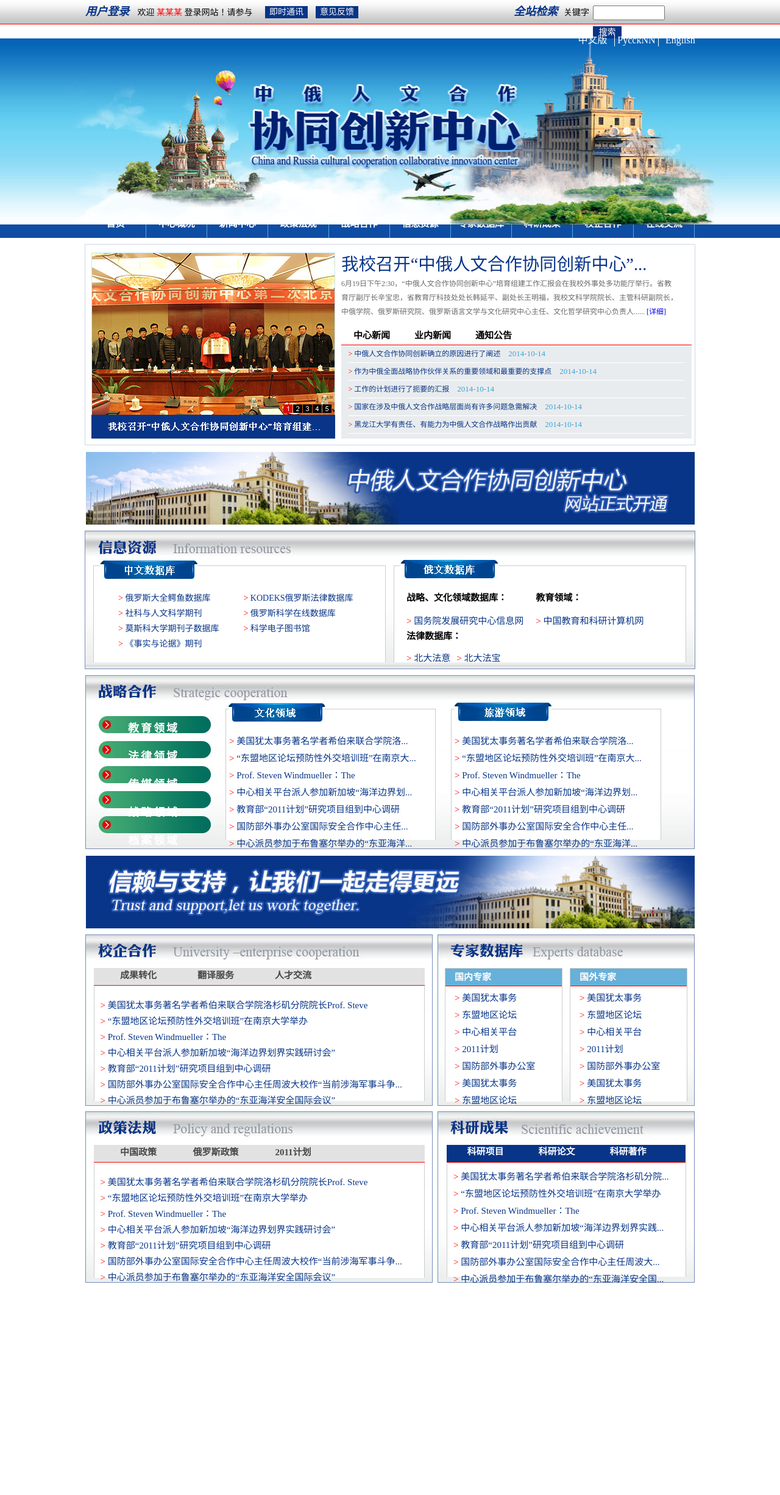
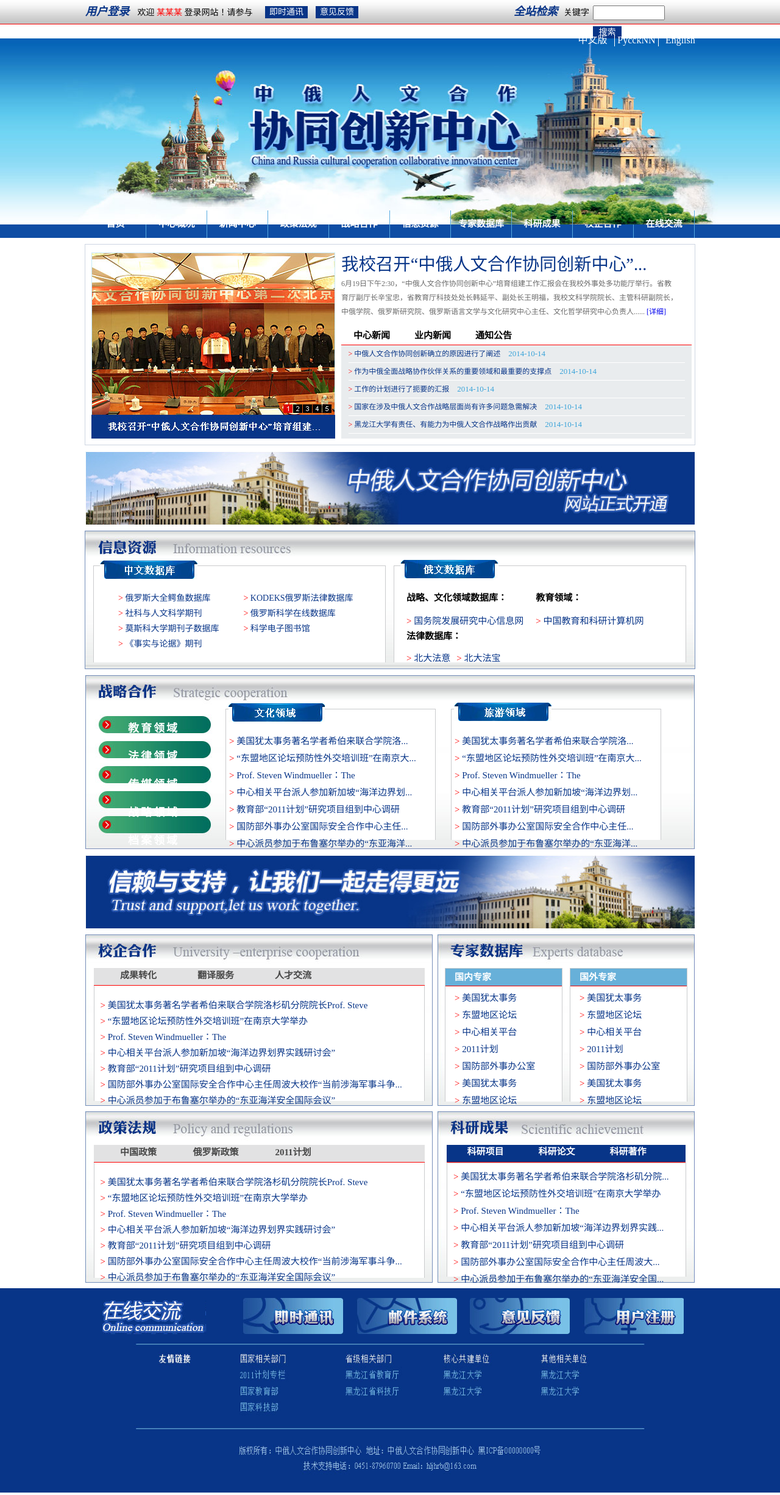
Before and after one commit to HKXMKF/ZEXYXM, a plain HTML site: page 黑大中俄项目/index.html in a window 1280 px wide. Shown: the whole page at 61% size. Before the commit the page ends 2106 px from the top, so only its background shows below. Drawn offline with Linux system fonts and the light colour scheme.

Commit message:
赵洋
求测试

```diff
--- a/黑大中俄项目/css/index.css
+++ b/黑大中俄项目/css/index.css
@@ -1,11 +1,11 @@
 body{
-    width: 1280px;
+    min-width: 1280px;
 }
 .Z_sred{
     color: red;
 }
 .Z_head{
-    width: 1280px;
+    width: 100%;
     height: 39px;
     font-size: 14px;
     border-bottom: 1px solid red;
@@ -91,8 +91,14 @@ body{
     color: white;
 }
 .Z_crbackground{
+    width: 100%;
+    height: 305px;
+
+}
+.Z_imgT{
     width: 1280px;
-    height: 305px;
+    height: 100%;
+    margin: 0 auto;
     position: relative;
 }
 .Z_crbackground_img{
@@ -134,7 +140,7 @@ body{
     color: red;
 }
 .Z_navigation{
-    width: 1280px;
+    width: 100%;
     height: 45px;
     background-color: #0e4da4;
     margin-top:-15px;
@@ -165,10 +171,14 @@ body{
     background-color: #ffcb33;
     color:#aa2b2b;
 }
+.Z_navigation_l2{
+    position: relative;
+}
 .Z_hide_u1{
     position: absolute;
-    _top: 390px;
-    _left: 197px;
+    top:45px;
+    left: 0;
+    _left:-40px;
     width:480px;
     height: 35px;
     padding: 0;
@@ -191,10 +201,14 @@ body{
 .Z_navigation_l2:hover .Z_hide_u1{
     display: block;
 }
+.Z_navigation_l3{
+    position: relative;
+}
 .Z_hide_u2{
     position: absolute;
-    _top: 390px;
-    _left: 297px;
+    top: 45px;
+    left: 0;
+    _left:-40px;
     width:480px;
     height: 35px;
     padding: 0;
@@ -217,12 +231,13 @@ body{
 .Z_navigation_l3:hover .Z_hide_u2{
     display: block;
 }
+.Z_navigation_l5{
+    position: relative;
+}
 .Z_hide_u3{
     position: absolute;
-    left:250px;
-    _top: 390px;
-    _left:220px;
-
+    top: 45px;
+    left:-250px;
     width:840px;
     height: 35px;
     padding: 0;
@@ -245,10 +260,14 @@ body{
 .Z_navigation_l5:hover .Z_hide_u3{
     display: block;
 }
+.Z_navigation_l6{
+    position: relative;
+}
 .Z_hide_u4{
     position: absolute;
-    _top: 390px;
-    _left: 600px;
+    top: 45px;
+    left: 0;
+    _left:-40px;
     width:240px;
     height: 35px;
     padding: 0;
@@ -271,10 +290,14 @@ body{
 .Z_navigation_l6:hover .Z_hide_u4{
     display: block;
 }
+.Z_navigation_l7{
+    position: relative;
+}
 .Z_hide_u5{
     position: absolute;
-    _top: 390px;
-    _left: 697px;
+    top: 45px;
+    left: 0;
+    _left:-40px;
     width:240px;
     height: 35px;
     padding: 0;
@@ -297,11 +320,14 @@ body{
 .Z_navigation_l7:hover .Z_hide_u5{
     display: block;
 }
+.Z_navigation_l8{
+    position: relative;
+}
 .Z_hide_u6{
     position: absolute;
-    left: 730px;
-    _top: 390px;
-    _left: 680px;
+    top: 45px;
+    left: 0px;
+    _left:-40px;
     width:360px;
     height: 35px;
     padding: 0;
@@ -324,11 +350,14 @@ body{
 .Z_navigation_l8:hover .Z_hide_u6{
     display: block;
 }
+.Z_navigation_l0{
+    position: relative;
+}
 .Z_hide_u7{
     position: absolute;
-    left: 660px;
-    _top: 390px;
-    _left: 618px;
+    left: -380px;
+    top: 45px;
+    _left:-420px;
     width:480px;
     height: 35px;
     padding: 0;
@@ -796,3 +825,83 @@ body{
     margin-top: 7px;
     margin-left: 10px;
 }
+.Z_footer{
+    width: 100%;
+    height: 335px;
+    margin-top: 10px;
+    background-color: #083588;
+}
+.Z_footer_contin{
+    width: 1000px;
+    height: 335px;
+    margin: 0 auto;
+    position: relative;
+}
+.Z_footer_contin img{
+    width: 100%;
+    height: 100%;
+}
+.Z_footer_hover{
+    width: 1000px;
+    height: 90px;
+    margin: 0 auto;
+    position: absolute;
+    top: 0;
+    left: 0;
+}
+.Z_footer_hover1{
+    width: 170px;
+    height: 55px;
+    margin-left: 28px;
+    _margin-left:20px;
+    margin-top: 20px;
+    background: url("../images/Z_foot_contin1.jpg");
+    float:left ;
+}
+.Z_footer_hover1:hover{
+    background: url("../images/Z_foot_contin11.jpg");
+}
+.Z_footer_hover2{
+     width: 166px;
+     height: 59px;
+     float: left;
+     margin-left: 60px;
+     margin-top: 16px;
+     background: url("../images/Z_foot_contin2.jpg");
+ }
+.Z_footer_hover2:hover{
+    background: url("../images/Z_foot_contin22.jpg");
+}
+.Z_footer_hover3{
+    width: 166px;
+    height: 59px;
+    float: left;
+    margin-left: 20px;
+    margin-top: 16px;
+    background: url("../images/Z_foot_contin3.jpg");
+}
+.Z_footer_hover3:hover{
+    background: url("../images/Z_foot_contin33.jpg");
+}
+.Z_footer_hover4{
+    width: 166px;
+    height: 59px;
+    float: left;
+    margin-left: 20px;
+    margin-top: 16px;
+    background: url("../images/Z_foot_contin4.jpg");
+}
+.Z_footer_hover4:hover{
+    background: url("../images/Z_foot_contin44.jpg");
+}
+.Z_footer_hover5{
+    width: 166px;
+    height: 59px;
+    float: left;
+    margin-left: 20px;
+    margin-top: 16px;
+    background: url("../images/Z_foot_contin5.jpg");
+}
+.Z_footer_hover5:hover{
+    background: url("../images/Z_foot_contin55.jpg");
+}
--- a/黑大中俄项目/index.html
+++ b/黑大中俄项目/index.html
@@ -24,6 +24,7 @@
 
 </div>
 <div class="Z_crbackground">
+    <div class="Z_imgT">
         <img class="Z_crbackground_img" src="images/Z_c&rbackground.jpg">
         <div class="Z_head_letter">
         <ul>
@@ -32,6 +33,8 @@
             <li class="Z_e">English</li>
         </ul>
     </div>
+    </div>
+
 </div>
 <div class="Z_navigation">
     <div class="Z_navigation_contin">
@@ -364,5 +367,18 @@
 
     </div>
 </div>
+<div class="Z_footer">
+    <div class="Z_footer_contin">
+        <img src="images/Z_footer_background.jpg">
+        <div class="Z_footer_hover">
+            <div class="Z_footer_hover1"></div>
+            <div class="Z_footer_hover2"></div>
+            <div class="Z_footer_hover3"></div>
+            <div class="Z_footer_hover4"></div>
+            <div class="Z_footer_hover5"></div>
+        </div>
+    </div>
+</div>
+</div>
 </body>
 </html>
```
Also changed, not shown: 黑大中俄项目/images/Z_foot_contin1.jpg (added), 黑大中俄项目/images/Z_foot_contin11.jpg (added), 黑大中俄项目/images/Z_foot_contin2.jpg (added), 黑大中俄项目/images/Z_foot_contin22.jpg (added), 黑大中俄项目/images/Z_foot_contin3.jpg (added), 黑大中俄项目/images/Z_foot_contin33.jpg (added), 黑大中俄项目/images/Z_foot_contin4.jpg (added), 黑大中俄项目/images/Z_foot_contin44.jpg (added), 黑大中俄项目/images/Z_foot_contin5.jpg (added), 黑大中俄项目/images/Z_foot_contin55.jpg (added), 黑大中俄项目/images/Z_footer_background.jpg (added), 黑大中俄项目/images/Z_zxjl1.jpg (added), 黑大中俄项目/images/Z_zxjl2.jpg (added). Lines whose indentation alone changed are shown as unchanged.
